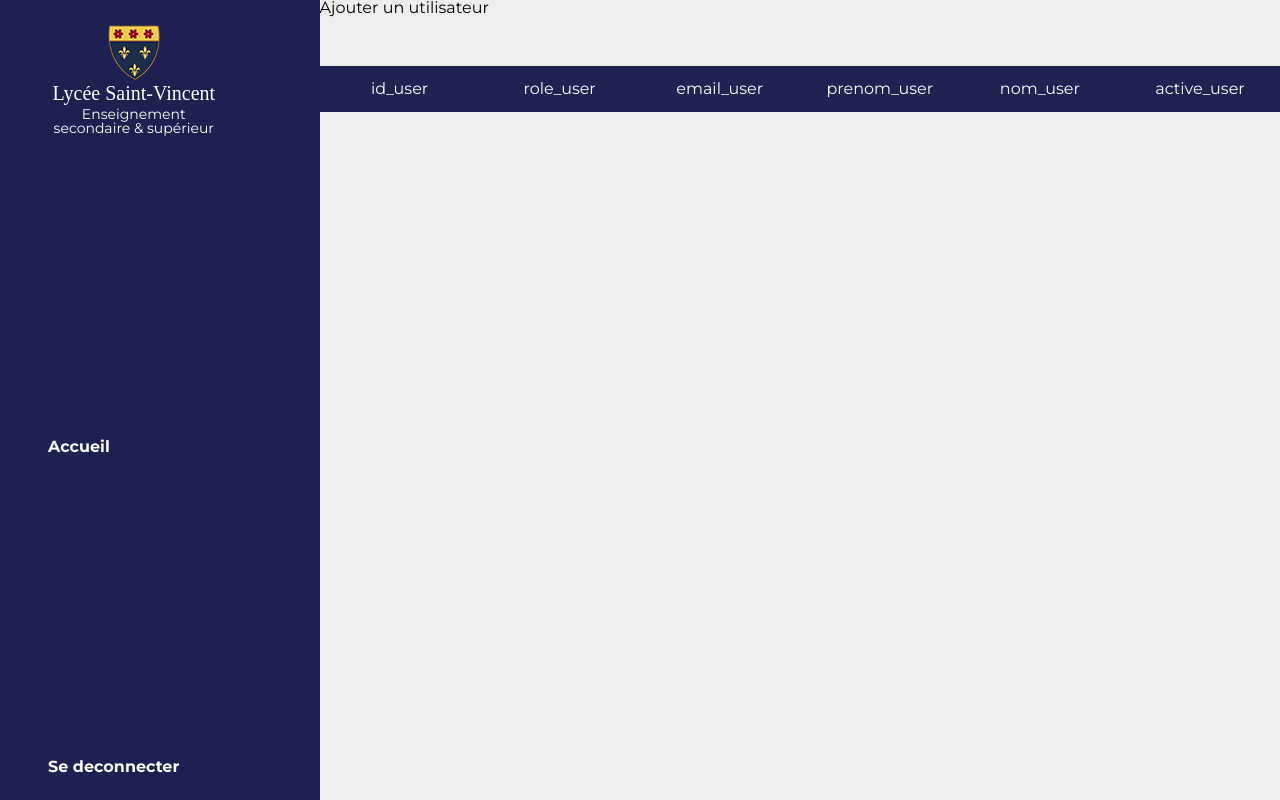
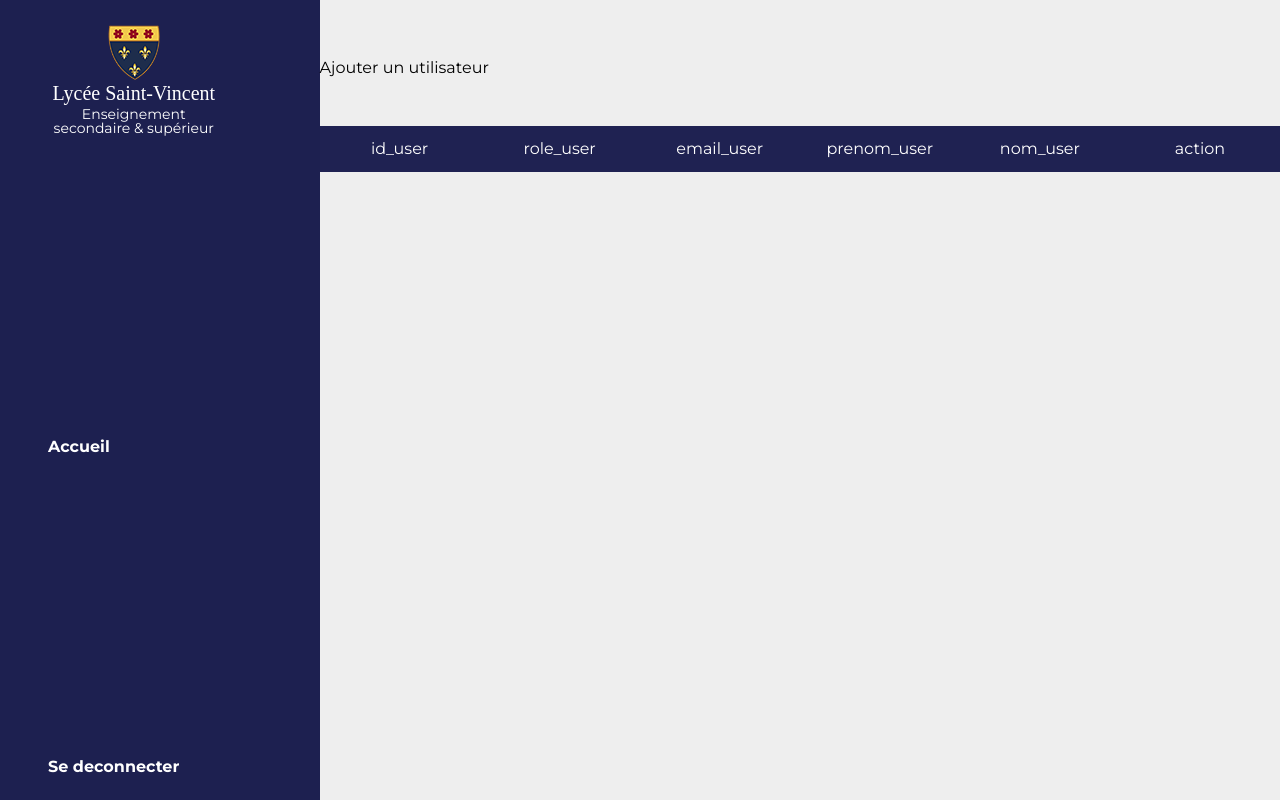
Before and after one commit to qrulleau/resa-sandwitch, a PHP site: page /views/backoffice/user/backoffice.php in a window 1280 px wide. Run offline with PHP 8.4, Linux system fonts and the light colour scheme; data that the repository does not hold is empty; some web fonts are replaced.

Commit message:
ADD: refacto code from olivier

```diff
--- a/views/backoffice/user/backoffice.php
+++ b/views/backoffice/user/backoffice.php
@@ -18,6 +18,11 @@ displayUtilisateurPage();
   <link href="https://fonts.googleapis.com/css2?family=Montserrat:wght@400;600;700&family=Playfair+Display:ital@1&display=swap" rel="stylesheet">
   <title>Document</title>
   <link rel="stylesheet" href="../../../style/main.css">
+  <style>
+    .backoffice .container {
+      margin-top: 60px;
+    }
+  </style>
 </head>
 <body class="backoffice user">
   <div class="d-flex align-start">
@@ -43,7 +48,7 @@ displayUtilisateurPage();
             <p>nom_user</p>
           </div>
           <div class="col action">
-            <p>active_user</p>
+            <p>action</p>
           </div>
         </div>
       </div>
```
